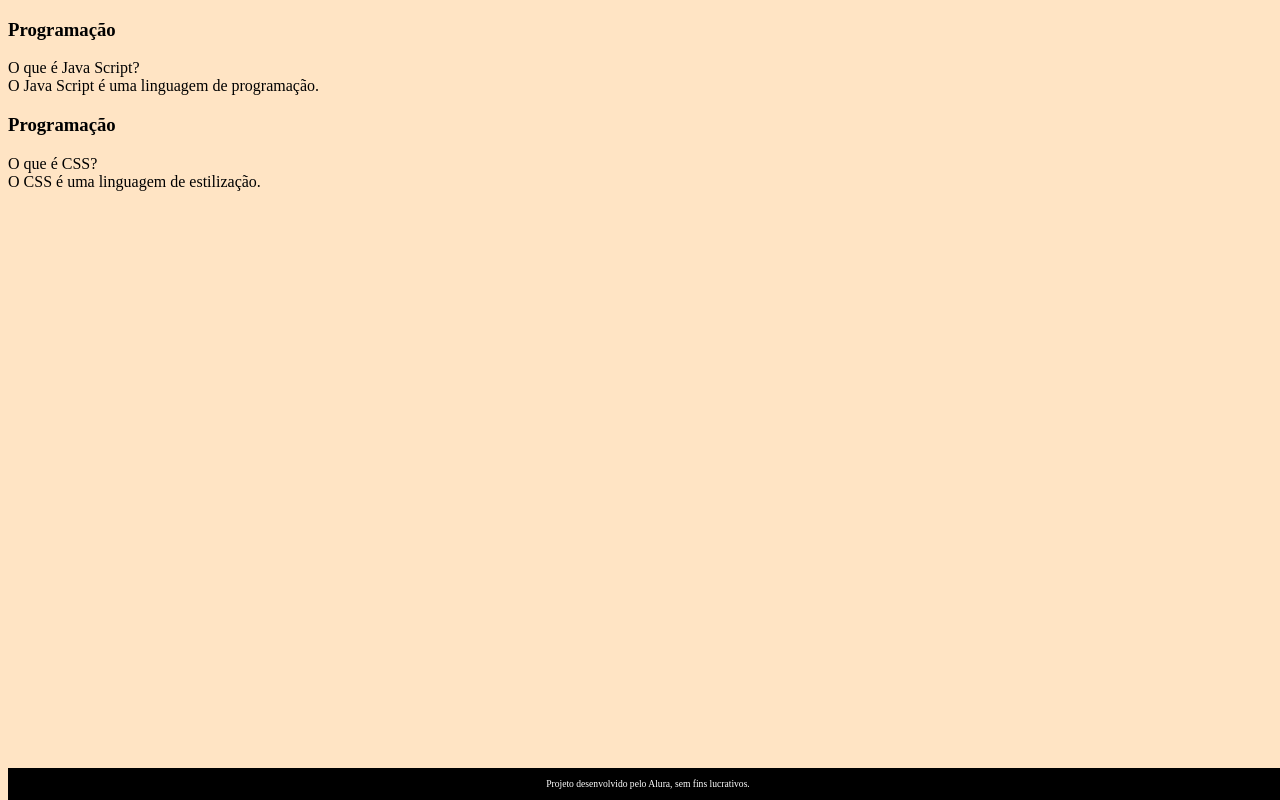
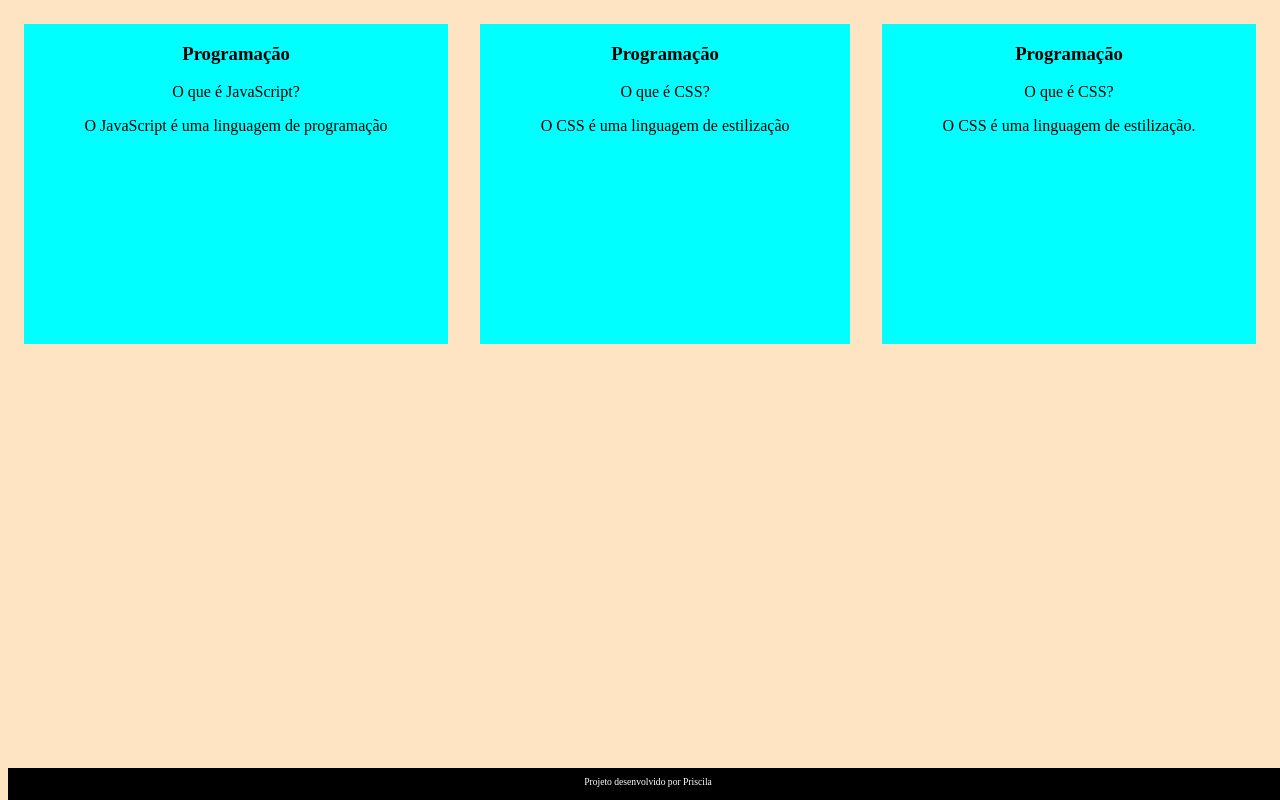
Before and after one commit to mateus-2/flashcard, a plain HTML site: page index.html in a window 1280 px wide. Drawn offline with Linux system fonts and the light colour scheme.

Commit message:
Add files via upload

```diff
--- a/index.html
+++ b/index.html
@@ -1,46 +1,51 @@
-
 <!DOCTYPE html>
 <html lang="pt-br">
 <head>
     <meta charset="UTF-8">
     <meta name="viewport" content="width=device-width, initial-scale=1.0">
-    <title>flashcard</title>
-    <link rel="stylesheet" href="style.css"
+    <link rel="stylesheet" href="style.css">
+    <title>Flashcard</title>
 </head>
 <body>
     <main>
-        <section id= “container”>
+        <section id="container">
+            <article class="cartao">
+                <div class="cartao__conteudo">
+                    <h3>Programação</h3>
+                    <div class="cartao__conteudo__pergunta">
+                       <p> O que é JavaScript? </p>
+                    </div>
+                    <div class="cartao__conteudo__resposta">
+                        <p>  O JavaScript é uma linguagem de programação  </p>
+                    </div>
+                </div>
+            </article>
+            <article class="cartao">
+                <div class="cartao__conteudo">
+                    <h3>Programação</h3>
+                    <div class="cartao__conteudo__pergunta">
+                       <p>  O que é CSS? </p>
+                    </div>
+                    <div class="cartao__conteudo__resposta">
+                        <p>  O CSS é uma linguagem de estilização  </p>
+                    </div>
+                </div>
+            </article>
             <article class="cartao">
                 <div class="cartao__conteudo">
                     <h3> Programação </h3>
-                <div class="cartao__conteudo__pergunta">
-                        O que é Java Script?
-                        </div>
-                <div class="cartao__conteudo__resposta">
-                            O Java Script é uma linguagem de programação.
-                            </div>
-
-<article class="cartao">
-    <div class="cartao__conteudo">
-            <h3> Programação </h3>
-                  <div class="cartao__conteudo__pergunta">
-                        O que é CSS?
+                    <div class="cartao__conteudo__pergunta">
+                        <p>O que é CSS?</p>
                     </div>
-                   <div class="cartao__conteudo__resposta">
-                        O CSS é uma linguagem de estilização.
-                     </div>
+                    <div class="cartao__conteudo__resposta">
+                        <p>O CSS é uma linguagem de estilização.</p>
                     </div>
-
-     </article>
-
                 </div>
             </article>
-    </section>
-</main>
+        </section>
+    </main>
     <footer>
-        <p> Projeto desenvolvido pelo Alura, sem fins lucrativos.</p>
+        <p> Projeto desenvolvido por Priscila </p>
     </footer>
-
-
 </body>
 </html>
--- a/style.css
+++ b/style.css
@@ -1,20 +1,35 @@
 body {
     background-color: bisque;
-
+    font-family: Bai Jamjuree;
 }
 
-footer{
+#container {
+    display:flex ;
+}
+
+footer {
     background-color: black;
     color: white;
-    bottom:0;
-    position:fixed;
+    position: fixed;
+    bottom: 0;
     width: 100%;
     height: 2rem;
 }
 
-footer p{
+footer p {
     text-align: center;
     font-size: 0.6rem;
-    margin-top: 0,5rem;
+    margin-top: 0.5rem;
+}
 
+.cartao {
+    margin: 1rem 1rem;
+    background-color: aqua;
+    height: 20rem;
+    flex-grow: 1;
+    flex-basis: calc(33% -6rem);
 }
+.cartao__conteudo {
+    text-align: center;
+    height: 100%;
+}
```
